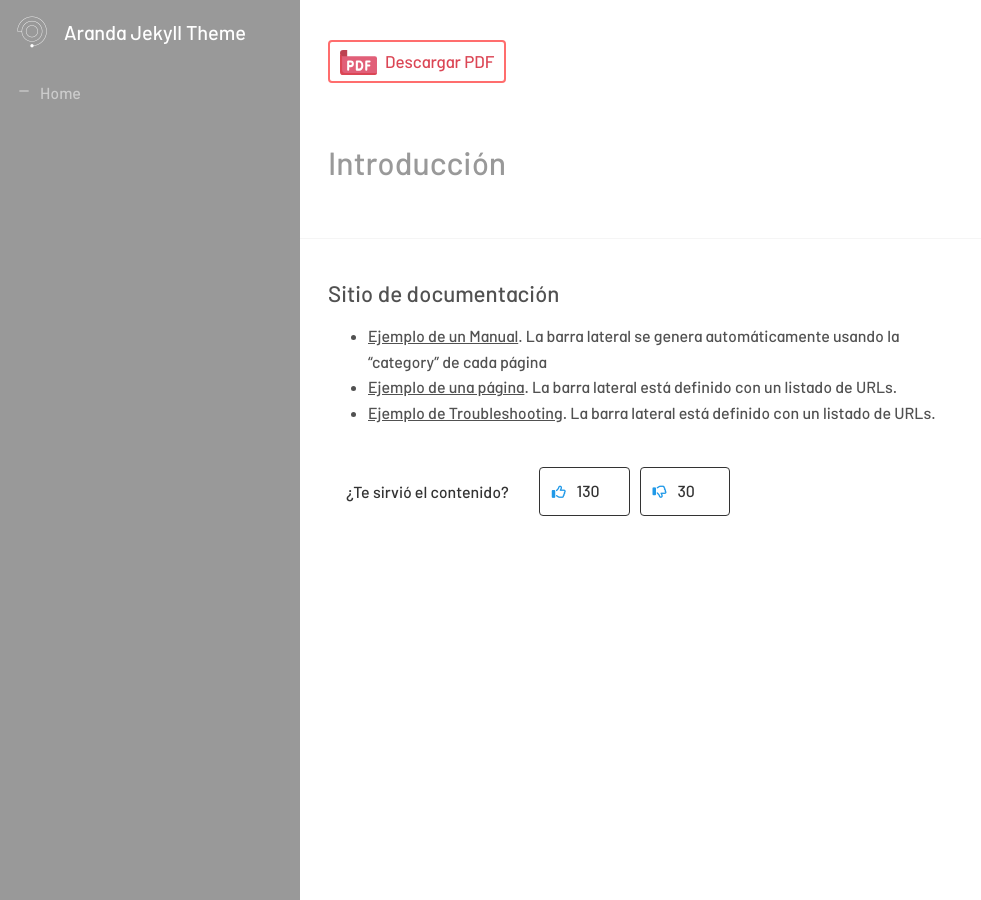
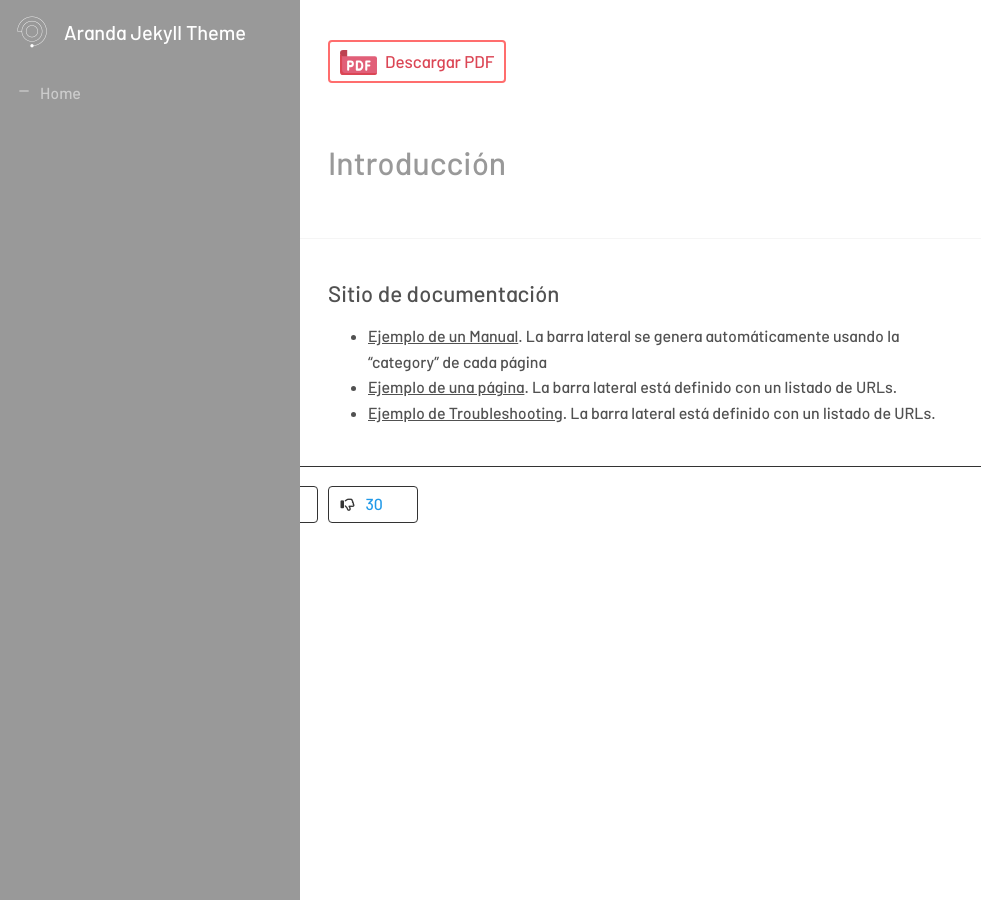
Before and after one commit to Nats85/Manuales-Aranda-Apis, a Jekyll site: the page built from index.md, in a window 1280 px wide. Shown: the whole page, without its empty margins (0-981 px from the left). Built offline with Jekyll 4.4.1, drawn with Linux system fonts in a browser that asks for light colours; nearby versions of some CDN libraries.

Commit message:
ajuste estilos

```diff
--- a/_sass/base/_vote-count.scss
+++ b/_sass/base/_vote-count.scss
@@ -9,10 +9,9 @@
     .vote-container {
         display: flex;
         align-items: center;
-        padding: 0 300px 0 312px;
-
+        padding: 12px 0px 12px 0px;
+        border-top: 1px solid #333;
     }
-
 
     .like, .dislike {
         margin-bottom: 0;
@@ -20,13 +19,13 @@
         cursor: pointer;
         border: 1px solid transparent;
         white-space: nowrap;
-        padding: 6px 12px;
+        padding: 0px 12px;
         font-size: 14px;
         line-height: 1.428571429;
         border-radius: 4px;
         margin-right: 10px;
         border: 1px solid #333;
-        color: #2099e8;
+        color: #333;
 
     }
 
@@ -34,7 +33,7 @@
         border: none;
         width: 32px;
         background: transparent;
-        color: #333;
+        color: #2099e8;
 
     }
 
```
